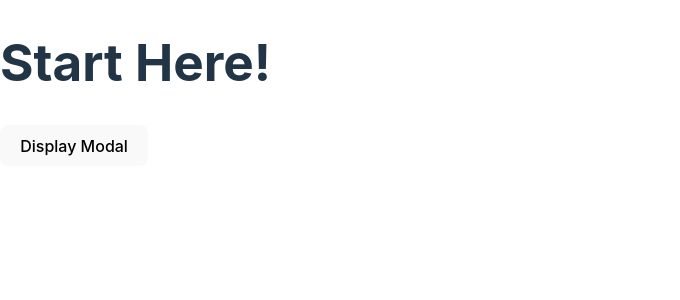
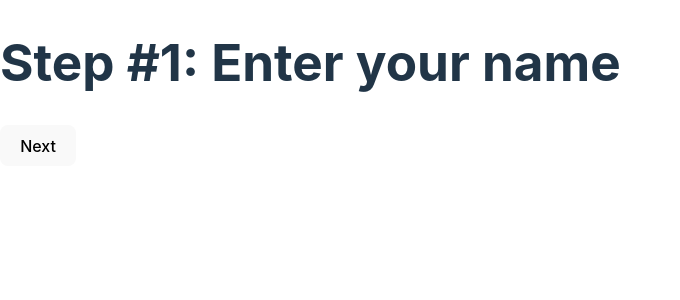
Before and after one commit to matheusmantini/design-patterns-react, a React (Vite) app: page / in a window 1280 px wide. Shown: the top 300 px of the page, without its empty margins (0-680 px from the left). Built offline with nearby package versions, Linux system fonts and the light colour scheme.

Commit message:
Add uncontrolled flow

```diff
--- a/src/App.jsx
+++ b/src/App.jsx
@@ -1,22 +1,46 @@
-import { useState } from "react";
 import "./App.css";
-import { ControlledModal } from "./components/controlled-modal";
+import { UncontrolledFlow } from "./components/uncontrolled-flow";
+
+const StepOne = ({ goNext }) => {
+  return (
+    <>
+      <h1>Step #1: Enter your name</h1>
+      <button onClick={() => goNext({ name: "MyName" })}>Next</button>
+    </>
+  );
+};
+
+const StepTwo = ({ goNext }) => {
+  return (
+    <>
+      <h1>Step #2: Enter your age</h1>
+      <button onClick={() => goNext({ age: 23 })}>Next</button>
+    </>
+  );
+};
+
+const StepThree = ({ goNext }) => {
+  return (
+    <>
+      <h1>Step #3: Enter your Country</h1>
+      <button onClick={() => goNext({ country: "MyCountry" })}>Next</button>
+    </>
+  );
+};
 
 function App() {
-  const [shouldDisplay, setShouldDisplay] = useState(false);
-
   return (
     <>
-      <h1>Start Here!</h1>
-      <ControlledModal
-        shouldDisplay={shouldDisplay}
-        onClose={() => setShouldDisplay(false)}
+      <UncontrolledFlow
+        onDone={(data) => {
+          console.log(data);
+          alert("Yaeem you made it to the final step!");
+        }}
       >
-        <p>Lorem ipsum dolor sit, amet consectetur adipisicing elit. Ea quis iste molestiae soluta distinctio obcaecati minima accusamus laudantium voluptatibus qui quae magni ipsa, saepe aut dicta suscipit blanditiis beatae itaque?</p>
-      </ControlledModal>
-      <button onClick={() => setShouldDisplay(!shouldDisplay)}>
-        {shouldDisplay ? "Hide Modal" : "Display Modal"}
-      </button>
+        <StepOne />
+        <StepTwo />
+        <StepThree />
+      </UncontrolledFlow>
     </>
   );
 }
--- /dev/null
+++ b/src/components/uncontrolled-flow.jsx
@@ -0,0 +1,31 @@
+import React, { useState } from "react";
+
+export const UncontrolledFlow = ({ children, onDone }) => {
+  const [data, setData] = useState({});
+  const [currentStepIndex, setCurrentStepIndex] = useState(0);
+
+  const goNext = (dataFromStep) => {
+    const nextStepIndex = currentStepIndex + 1;
+
+    const newData = {
+      ...data,
+      ...dataFromStep,
+    };
+
+    console.log(newData);
+
+    if (nextStepIndex < children.length) {
+      setCurrentStepIndex(nextStepIndex);
+    } else {
+      onDone(newData);
+    }
+
+    setData(newData);
+  };
+
+  const currentChild = React.Children.toArray(children)[currentStepIndex];
+
+  if (React.isValidElement(currentChild)) {
+    return React.cloneElement(currentChild, { goNext });
+  }
+};
```
Also changed, not shown: src/components/controlled-flow.jsx (added, +31 -0 lines).
